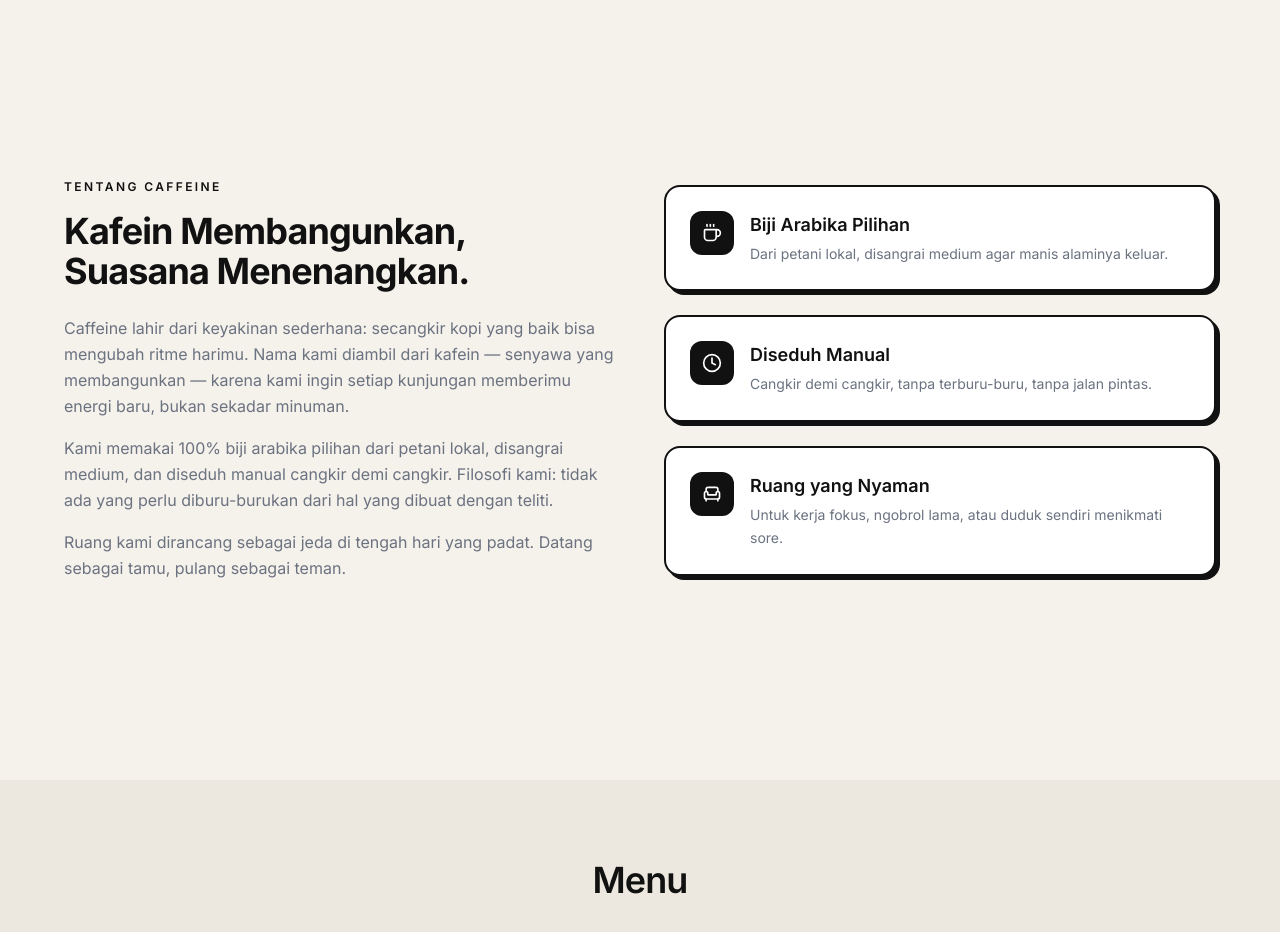
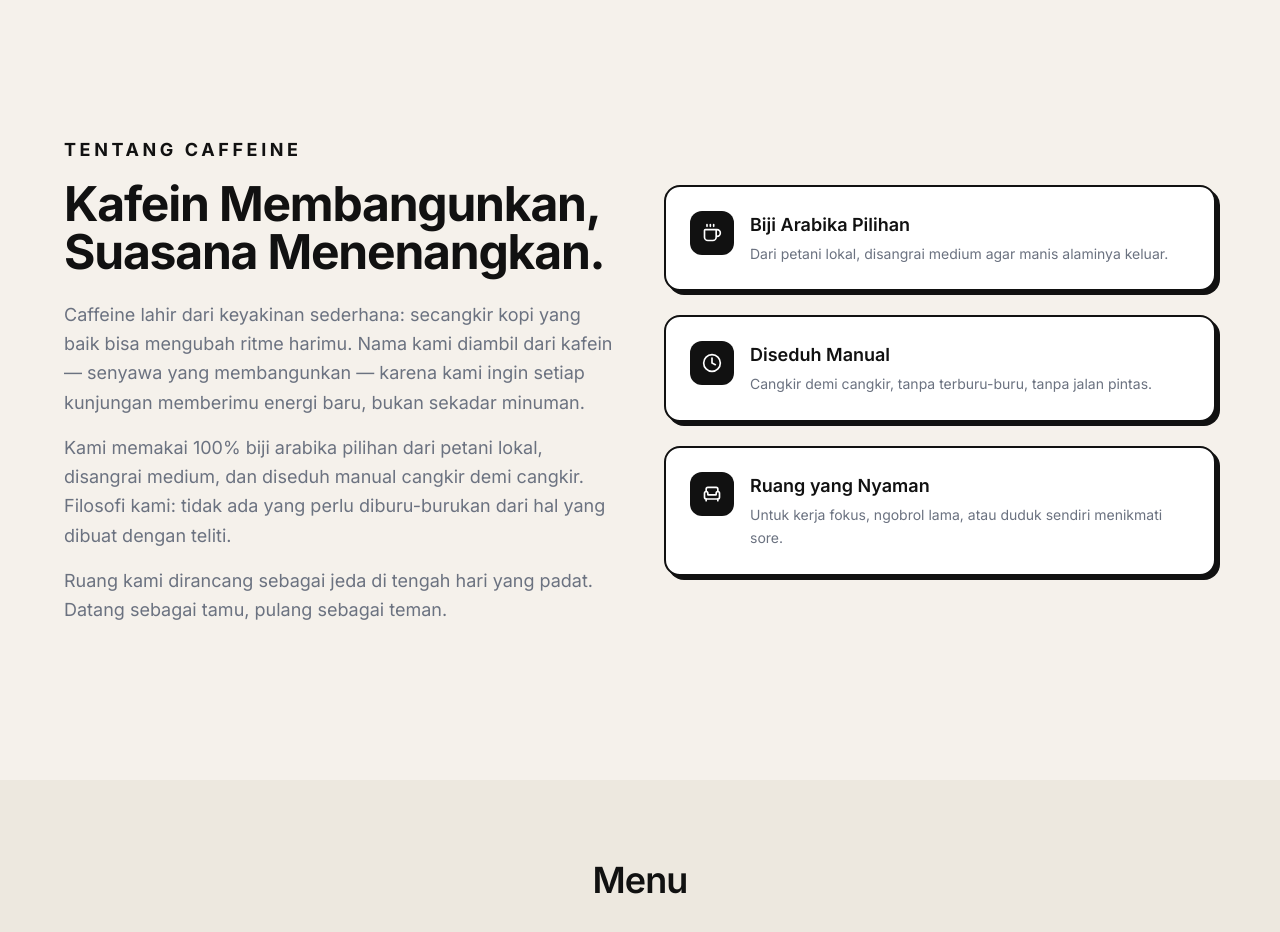
Before and after one commit to AlpinDnt/caffeine-cafe, a React (Vite) app: page / in a window 1280 px wide. Shown: the part 820-1752 px from the top of the page. Built offline with nearby package versions, Linux system fonts and the light colour scheme.

Commit message:
feat: perbesar judul dan deskripsi section tentang

```diff
--- a/src/components/about.tsx
+++ b/src/components/about.tsx
@@ -26,15 +26,15 @@
     >
       <div className="mx-auto grid w-full max-w-6xl items-center gap-12 lg:grid-cols-2">
         <div className="text-left">
-          <p className="text-xs font-semibold tracking-[0.2em] text-[#111111]">
+          <p className="text-base font-bold tracking-[0.2em] text-[#111111] md:text-lg">
             TENTANG CAFFEINE
           </p>
-          <h2 className="mt-4 text-3xl font-bold tracking-tight text-[#111111] md:text-4xl">
+          <h2 className="mt-4 text-4xl font-bold tracking-tight text-[#111111] md:text-5xl">
             Kafein Membangunkan,
             <br />
             Suasana Menenangkan.
           </h2>
-          <div className="mt-6 max-w-xl space-y-4 leading-relaxed text-[#6B7280]">
+          <div className="mt-6 max-w-xl space-y-4 text-lg leading-relaxed text-[#6B7280]">
             <p>
               Caffeine lahir dari keyakinan sederhana: secangkir kopi yang baik
               bisa mengubah ritme harimu. Nama kami diambil dari kafein —
```
